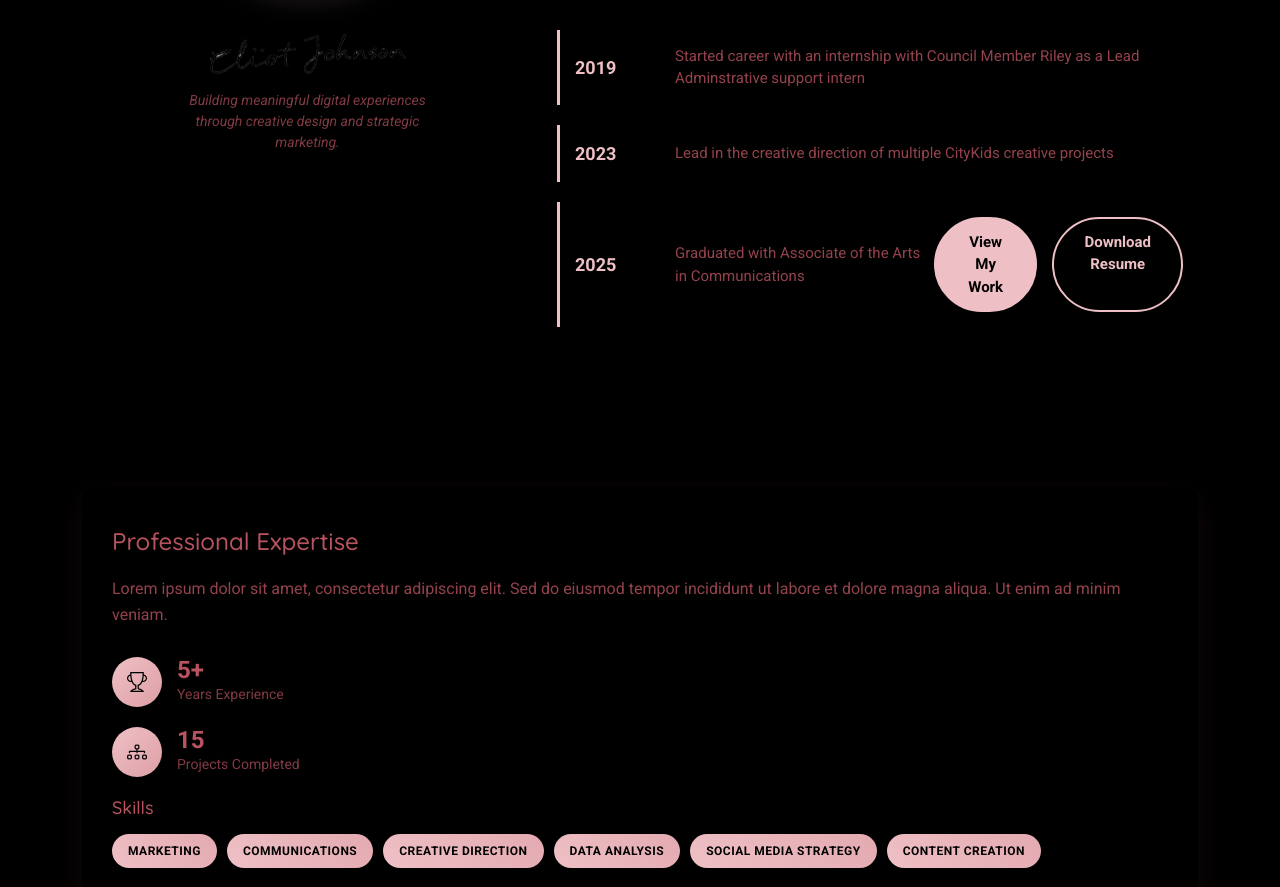
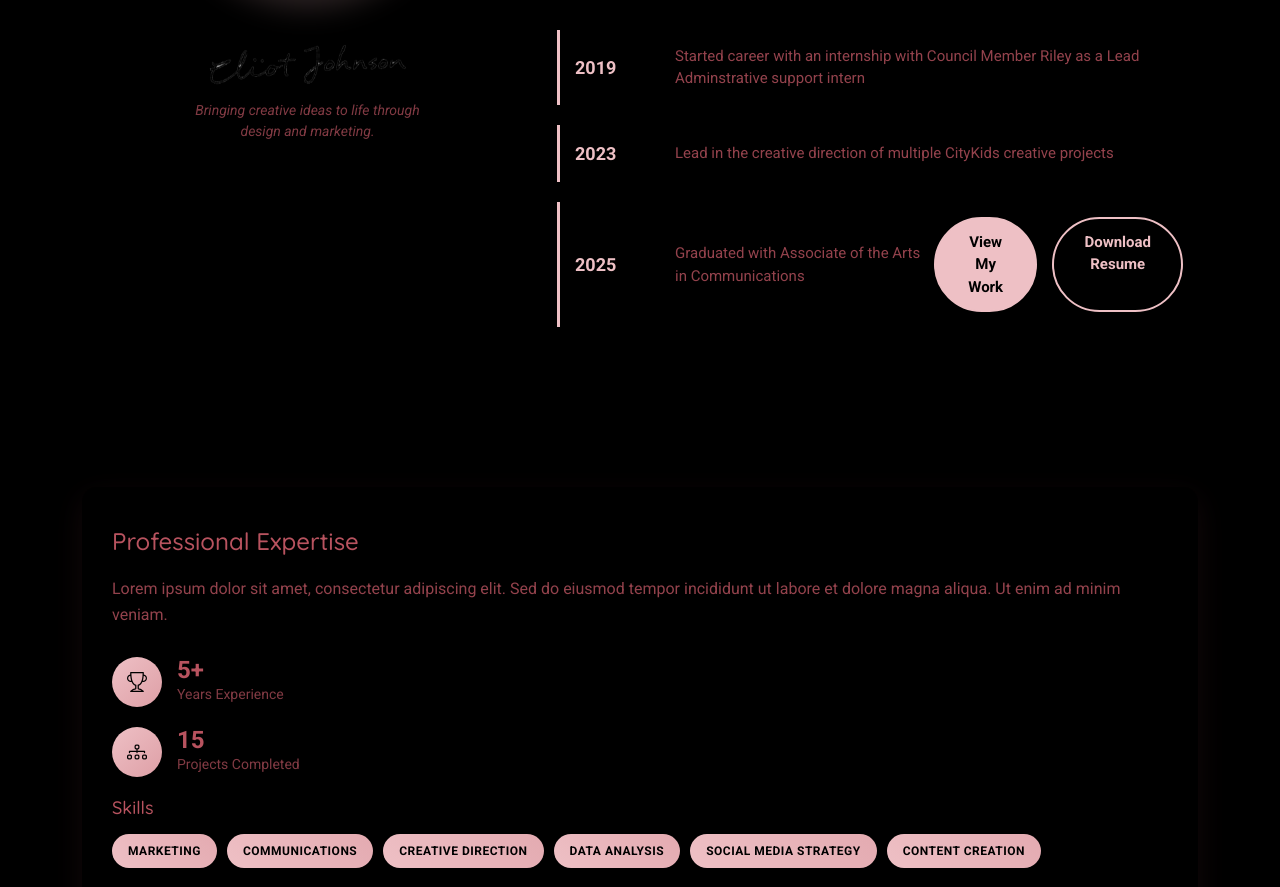
Before and after one commit to its-ni-a/MayaHill_Portfolio, a plain HTML site: page index.html in a window 1280 px wide. Shown: the part 1764-2651 px from the top of the page. Drawn offline with nearby package versions, Linux system fonts and the light colour scheme; files whose address does not match are found by name.

Commit message:
Update quote text in index.html

```diff
--- a/index.html
+++ b/index.html
@@ -182,7 +182,7 @@
               </div>
               <div class="signature-section">
                 <img src="assets/img/misc/signature-1.webp" alt="Signature" class="signature">
-                <p class="quote">Building meaningful digital experiences through creative design and strategic marketing.</p>
+                <p class="quote">Bringing creative ideas to life through design and marketing.</p>
               </div>
             </div>
           </div>
```
